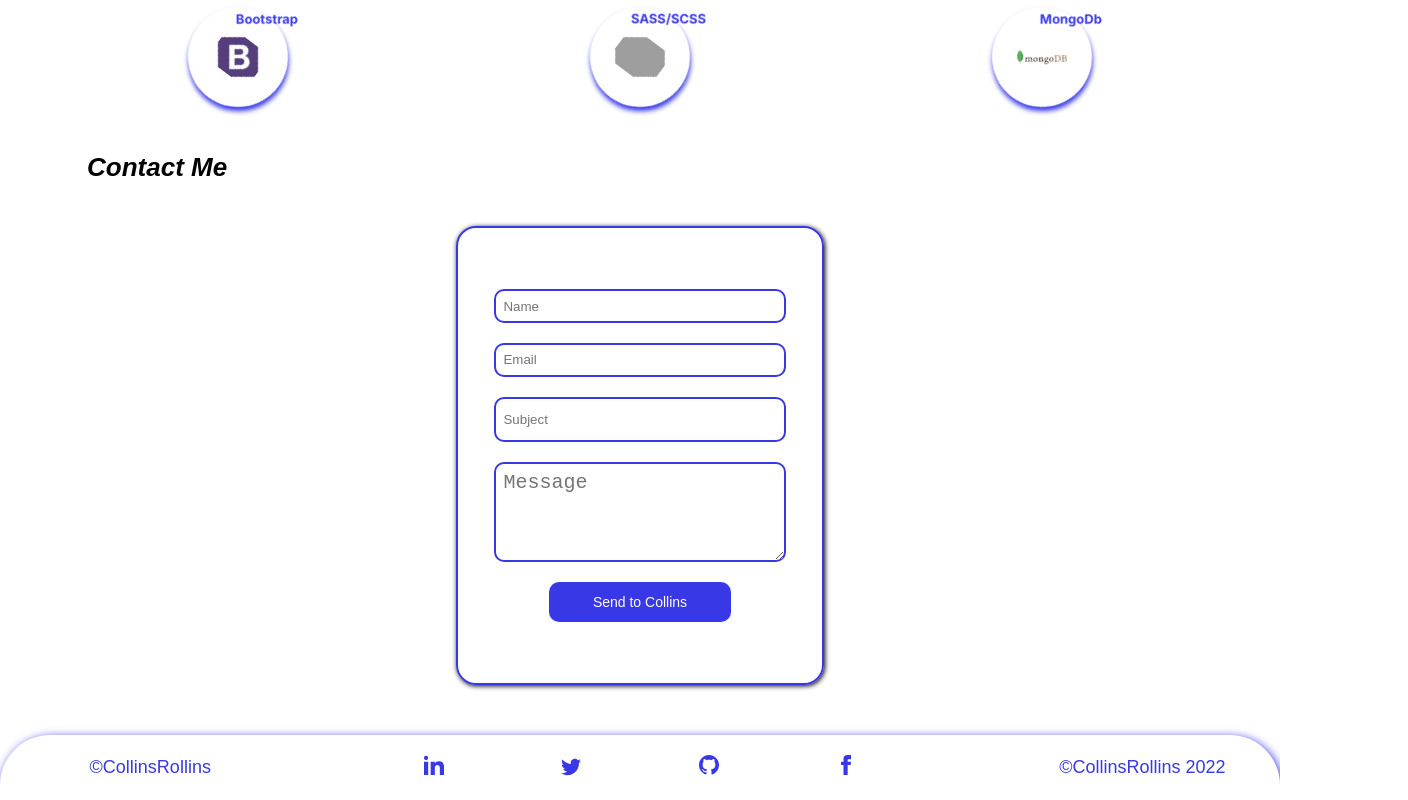
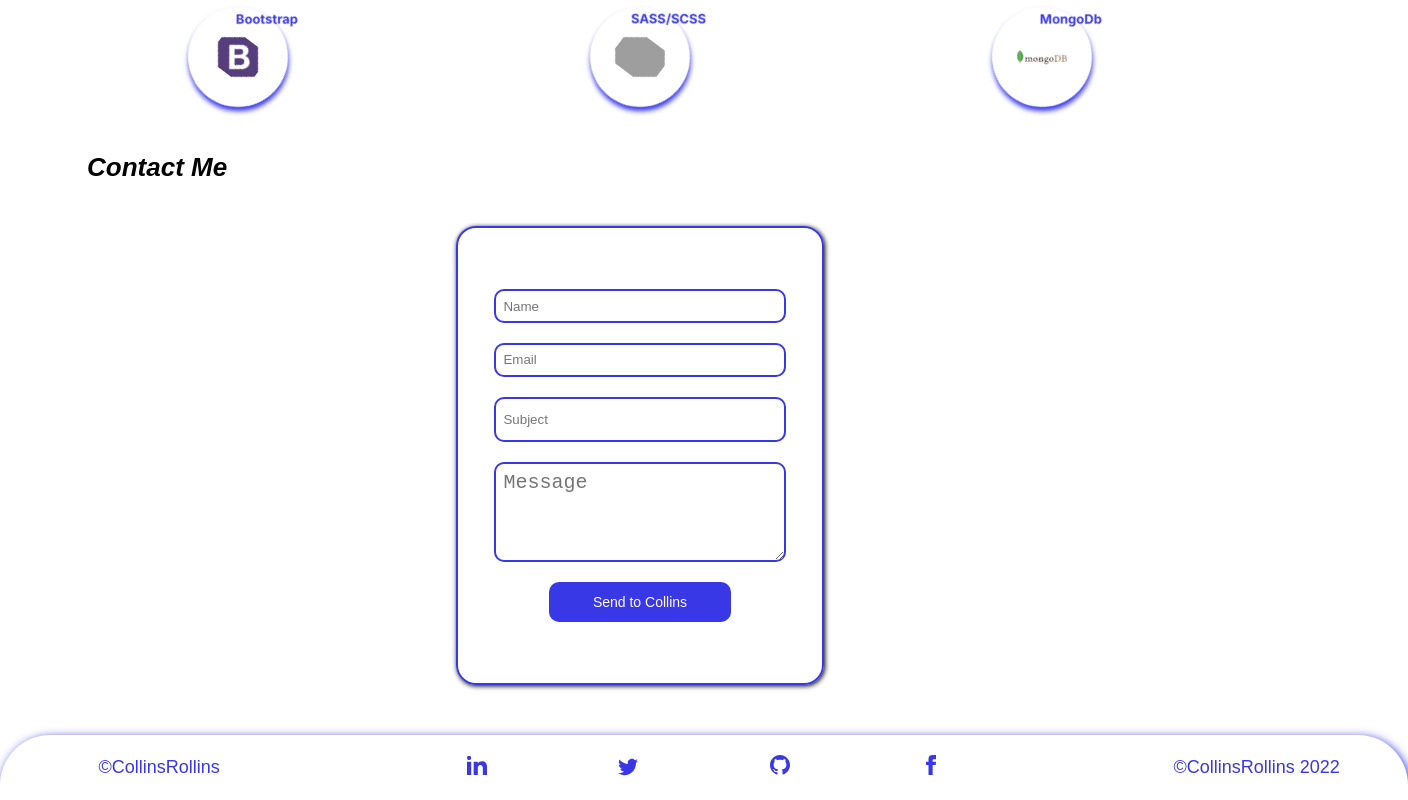
Before and after one commit to CollinsRollinsDev/testing-git, a Next.js app: page / in a window 1280 px wide. Shown: the part 2071-2871 px from the top of the page, 1408 px wide, since content can reach past the window. Built offline with nearby package versions, Linux system fonts and the light colour scheme; grey boxes are pictures that could not be loaded.

Commit message:
added with as 110% for footer

```diff
--- a/components/LandingPage/subFolder/Footer.module.css
+++ b/components/LandingPage/subFolder/Footer.module.css
@@ -1,5 +1,6 @@
 .container{
-    width: 100vw;
+    /* min-width: 100%; */
+    min-width: 110%;
     height: 65px;
     margin-top: 50px;
     box-shadow: 2px 2px 10px var(--blueish);
@@ -11,6 +12,7 @@
     position: relative;
     z-index: 2;
     background-color: var(--headerBgColor) ;
+
 }
 .credit{
     flex: 1;
```
